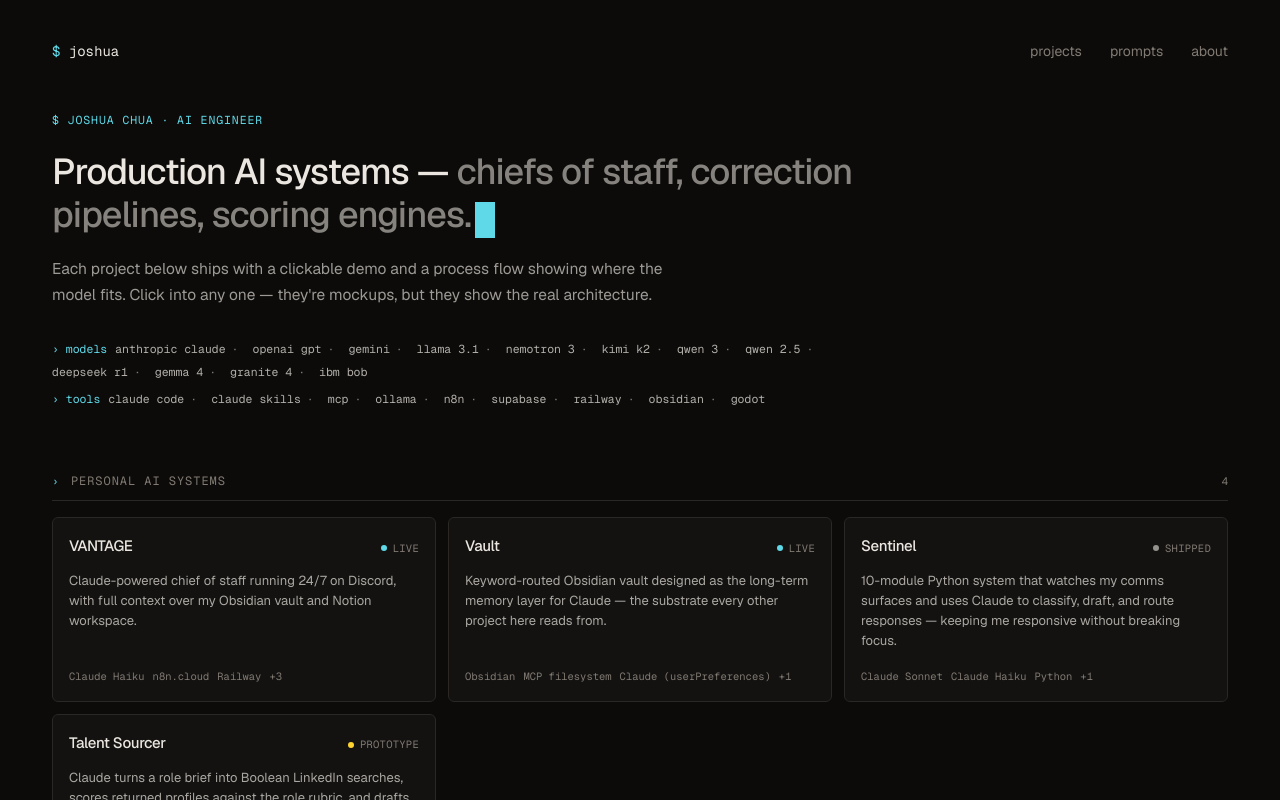
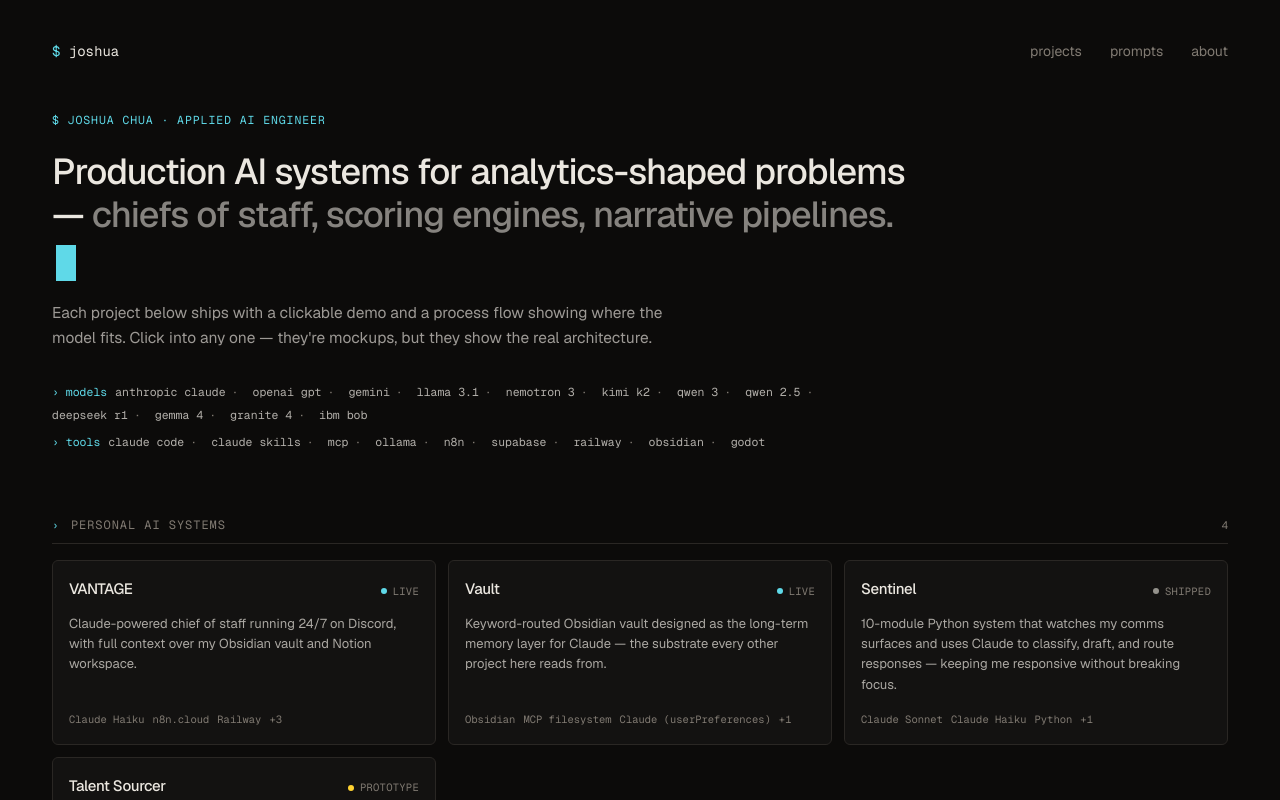
Before and after one commit to rmptue/rmptue, a Next.js app: page / in a window 1280 px wide. Shown: the top 800 px of the page. Built offline with nearby package versions, Linux system fonts and the light colour scheme.

Commit message:
v7 — applied ai engineer title, analytics-bridge subtitle

```diff
--- a/app/about/page.tsx
+++ b/app/about/page.tsx
@@ -3,7 +3,7 @@ import { SectionLabel } from "@/components/SectionLabel";
 
 export const metadata: Metadata = {
   title: "About",
-  description: "AI engineer and applied-AI builder.",
+  description: "Applied AI engineer with analytics roots.",
 };
 
 export default function AboutPage() {
@@ -13,9 +13,10 @@ export default function AboutPage() {
 
       <section className="space-y-4 leading-[1.75] text-foreground/85">
         <p>
-          AI engineer and applied-AI builder. Multi-role analytics
-          professional in healthcare and DTC ecommerce, shipping production
-          Claude-powered systems on the side.
+          Applied AI engineer with analytics roots. Multi-role analytics
+          professional across SaaS, healthcare, and ESG, now shipping
+          production Claude-powered systems for the same kind of
+          analytics-shaped problems I used to solve with dashboards.
         </p>
         <p>
           What I&apos;m interested in: context engineering, multi-model
--- a/app/layout.tsx
+++ b/app/layout.tsx
@@ -16,24 +16,24 @@ const geistMono = Geist_Mono({
 export const metadata: Metadata = {
   metadataBase: new URL("https://rmptue.vercel.app"),
   title: {
-    default: "Joshua Chua — AI engineer",
+    default: "Joshua Chua — Applied AI Engineer",
     template: "%s · Joshua Chua",
   },
   description:
-    "AI engineer and applied-AI builder. Production Claude-powered systems — chiefs of staff, correction pipelines, scoring engines, context substrates.",
+    "Applied AI engineer building production AI systems for analytics-shaped problems — chiefs of staff, scoring engines, narrative pipelines, context substrates.",
   openGraph: {
-    title: "Joshua Chua — AI engineer",
+    title: "Joshua Chua — Applied AI Engineer",
     description:
-      "Production Claude-powered systems — chiefs of staff, correction pipelines, scoring engines, context substrates.",
+      "Production AI systems for analytics-shaped problems — chiefs of staff, scoring engines, narrative pipelines.",
     url: "https://rmptue.vercel.app",
     siteName: "Joshua Chua",
     type: "website",
   },
   twitter: {
     card: "summary_large_image",
-    title: "Joshua Chua — AI engineer",
+    title: "Joshua Chua — Applied AI Engineer",
     description:
-      "Production Claude-powered systems — chiefs of staff, correction pipelines, scoring engines, context substrates.",
+      "Production AI systems for analytics-shaped problems — chiefs of staff, scoring engines, narrative pipelines.",
   },
 };
 
--- a/app/opengraph-image.tsx
+++ b/app/opengraph-image.tsx
@@ -1,7 +1,7 @@
 import { ImageResponse } from "next/og";
 
 export const runtime = "edge";
-export const alt = "Joshua Chua — AI engineer";
+export const alt = "Joshua Chua — Applied AI Engineer";
 export const size = { width: 1200, height: 630 };
 export const contentType = "image/png";
 
@@ -12,8 +12,8 @@ export default function OG() {
         style={{
           width: "100%",
           height: "100%",
-          background: "#0a0a0a",
-          color: "#e5e5e5",
+          background: "#0c0b0a",
+          color: "#ebe7e0",
           fontFamily: "monospace",
           padding: "80px",
           display: "flex",
@@ -21,21 +21,22 @@ export default function OG() {
           justifyContent: "space-between",
         }}
       >
-        <div style={{ display: "flex", color: "#22d3ee", fontSize: 28 }}>
-          $ joshua chua
+        <div style={{ display: "flex", color: "#5fd9e8", fontSize: 26 }}>
+          $ joshua chua · applied ai engineer
         </div>
         <div style={{ display: "flex", flexDirection: "column", gap: 20 }}>
-          <div style={{ fontSize: 64, fontWeight: 500, lineHeight: 1.1 }}>
-            ai engineer,
+          <div style={{ fontSize: 60, fontWeight: 500, lineHeight: 1.1 }}>
+            production ai systems
             <br />
-            applied-ai builder.
+            <span style={{ color: "#807a72" }}>
+              for analytics-shaped problems.
+            </span>
           </div>
-          <div style={{ fontSize: 28, color: "#737373", maxWidth: 900 }}>
-            production claude-powered systems — chiefs of staff,
-            correction pipelines, scoring engines, context substrates.
+          <div style={{ fontSize: 26, color: "#807a72", maxWidth: 1000 }}>
+            chiefs of staff · scoring engines · narrative pipelines · context substrates
           </div>
         </div>
-        <div style={{ display: "flex", color: "#737373", fontSize: 22 }}>
+        <div style={{ display: "flex", color: "#807a72", fontSize: 22 }}>
           rmptue.vercel.app
         </div>
       </div>
--- a/app/page.tsx
+++ b/app/page.tsx
@@ -8,12 +8,12 @@ export default function Home() {
     <div className="space-y-14">
       <section className="fade-up max-w-[860px] space-y-5 pb-2">
         <p className="font-mono text-[11.5px] uppercase tracking-[0.08em] text-accent">
-          $ joshua chua · ai engineer
+          $ joshua chua · applied ai engineer
         </p>
         <h1 className="text-[24px] font-medium leading-[1.2] tracking-tight text-foreground sm:text-[30px] lg:text-[36px]">
-          Production AI systems —{" "}
+          Production AI systems for analytics-shaped problems —{" "}
           <span className="text-foreground/55">
-            chiefs of staff, correction pipelines, scoring engines.
+            chiefs of staff, scoring engines, narrative pipelines.
           </span>
           <TerminalCursor />
         </h1>
```
